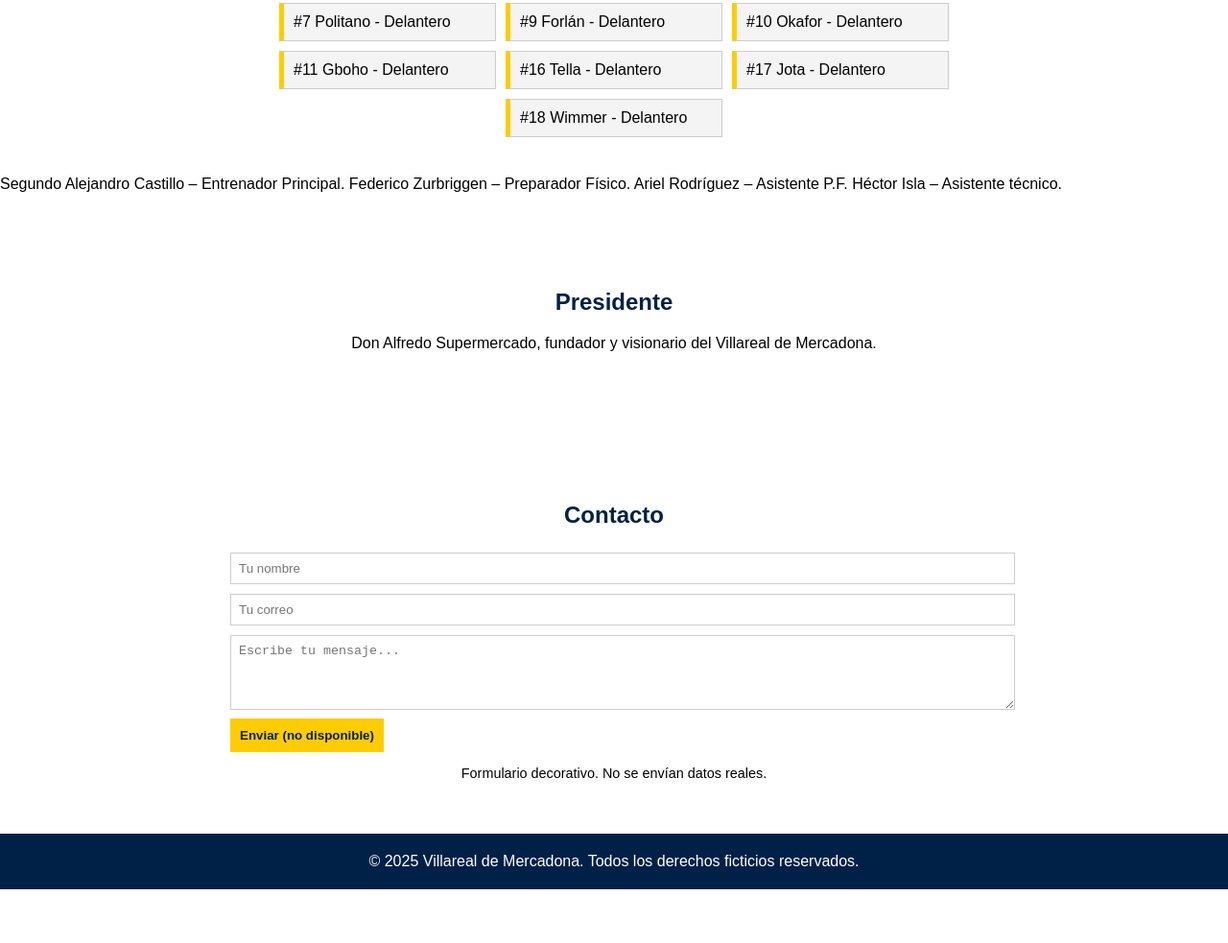
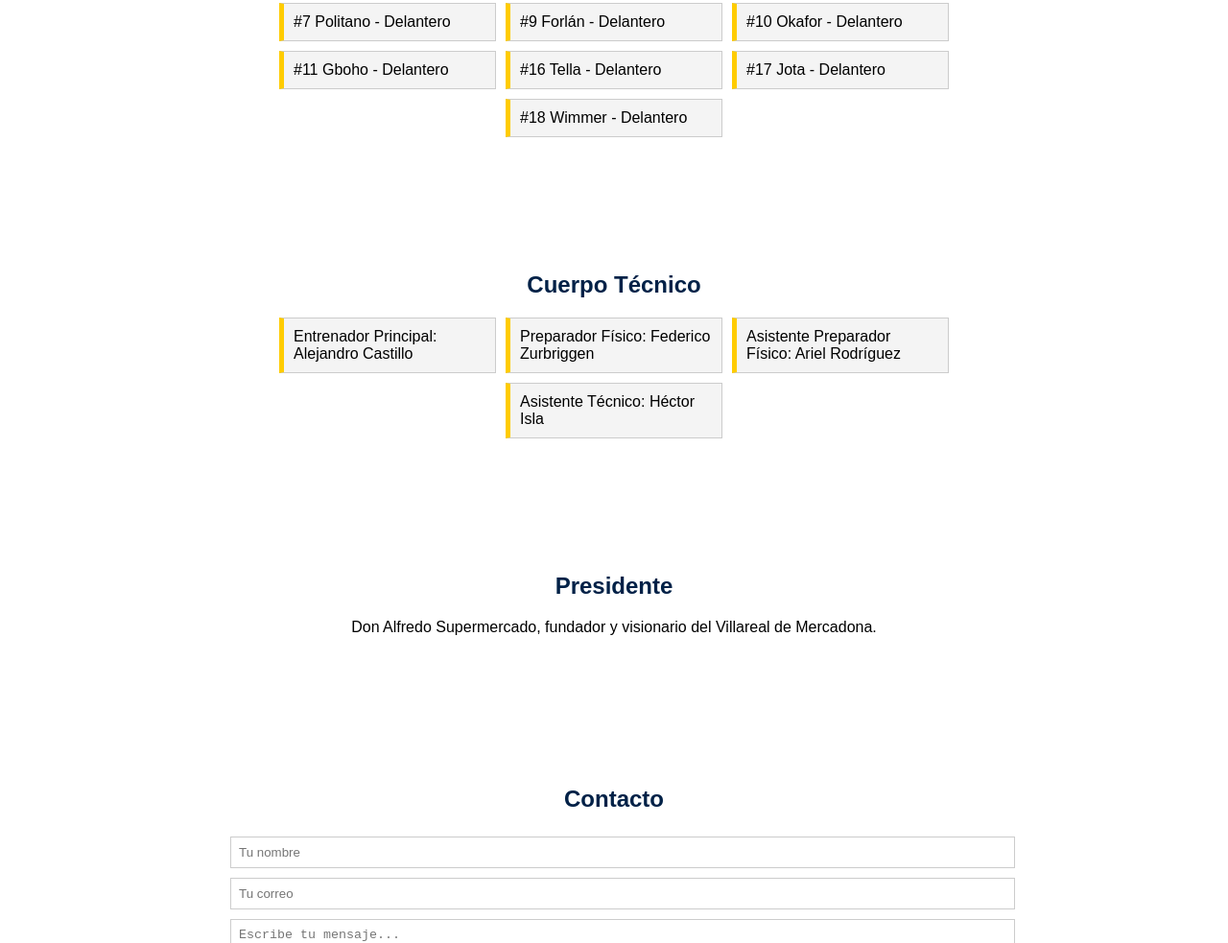
Before and after one commit to adrigomeez/villareal-mercadona, a plain HTML site: page index.html in a window 1280 px wide. Shown: the part 1079-2062 px from the top of the page at 96% size. Before the commit the page ends 2006 px from the top, so only its background shows below. Drawn offline with Linux system fonts and the light colour scheme.

Commit message:
Update index.html

```diff
--- a/index.html
+++ b/index.html
@@ -166,9 +166,15 @@
     <div class="card">#18 Wimmer - Delantero</div>
   </div>
 </section>
-
-Segundo Alejandro Castillo – Entrenador Principal. Federico Zurbriggen – Preparador Físico. Ariel Rodríguez – Asistente P.F. Héctor Isla – Asistente técnico.
-
+<section id="tecnico">
+  <h2>Cuerpo Técnico</h2>
+  <div class="tecnico">
+    <div class="card">Entrenador Principal: Alejandro Castillo</div>
+    <div class="card">Preparador Físico: Federico Zurbriggen</div>
+    <div class="card">Asistente Preparador Físico: Ariel Rodríguez</div>
+    <div class="card">Asistente Técnico: Héctor Isla</div>
+  </div>
+</section>
 <section id="presidente">
   <h2>Presidente</h2>
   <p style="text-align:center;">Don Alfredo Supermercado, fundador y visionario del Villareal de Mercadona.</p>
```
